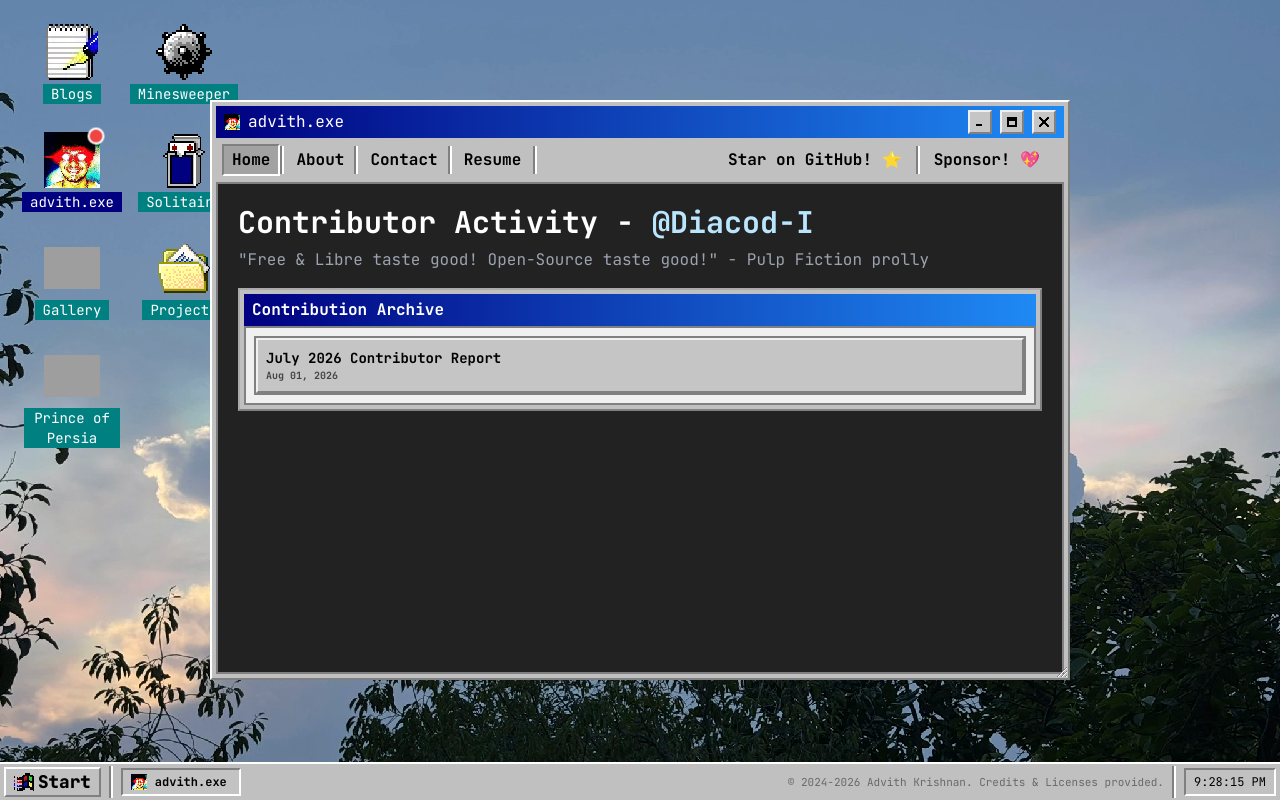
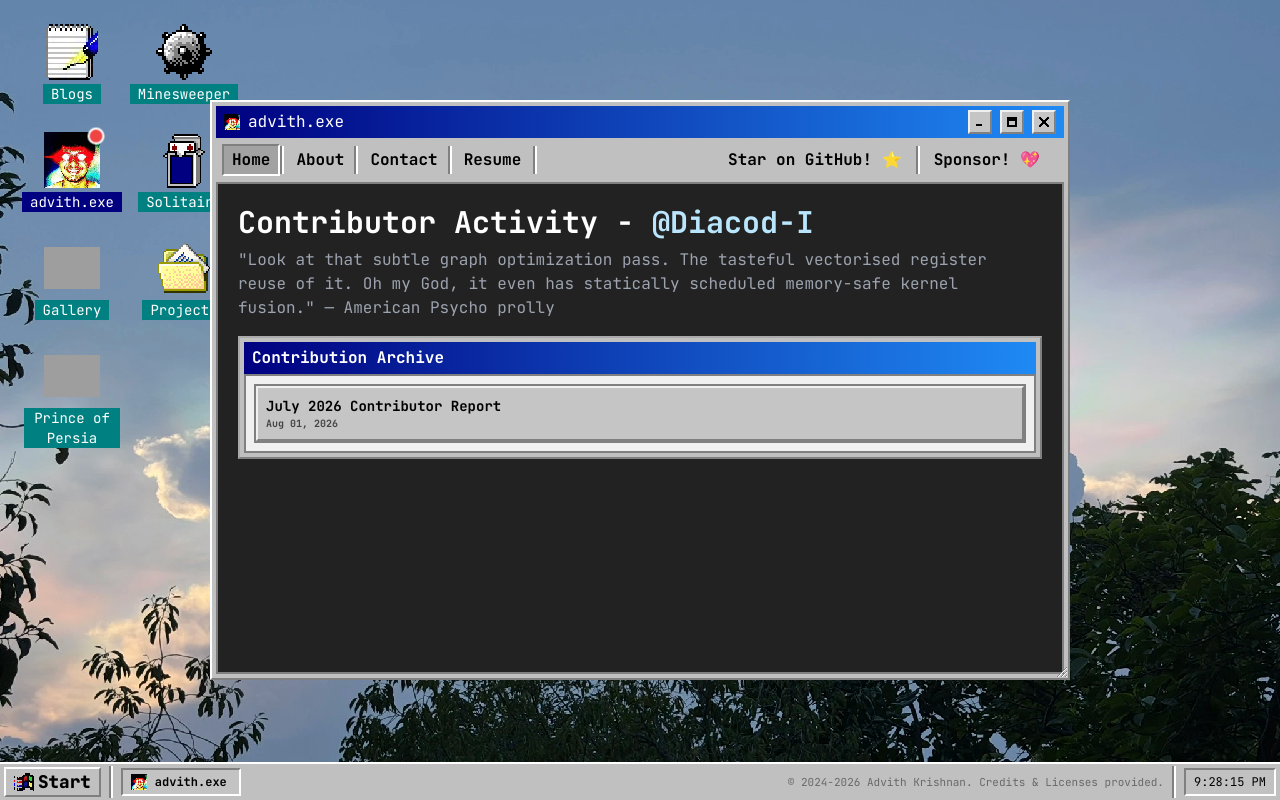
Before and after one commit to Diacod-I/portfolio-and-blog-site, a Next.js app: page / in a window 1280 px wide. Both pictures are taken after a click on the button "advith.exe". Built offline with nearby package versions, Linux system fonts and the light colour scheme; grey boxes are pictures that could not be loaded.

Commit message:
Update quote in Contributor Activity section

```diff
--- a/components/HomeClient.tsx
+++ b/components/HomeClient.tsx
@@ -622,7 +622,7 @@
                     Contributor Activity - <span className="text-sky-200"><a href="https://github.com/Diacod-I">@Diacod-I</a></span>
                  </h1>
                  <p className="text-gray-400 mb-4">
-                    "Free & Libre taste good! Open-Source taste good!" - Pulp Fiction prolly
+                    "Look at that subtle graph optimization pass. The tasteful vectorised register reuse of it. Oh my God, it even has statically scheduled memory-safe kernel fusion." — American Psycho prolly
                  </p>
 
                 <div className="flex-1 min-w-0 flex flex-col gap-4">
```
